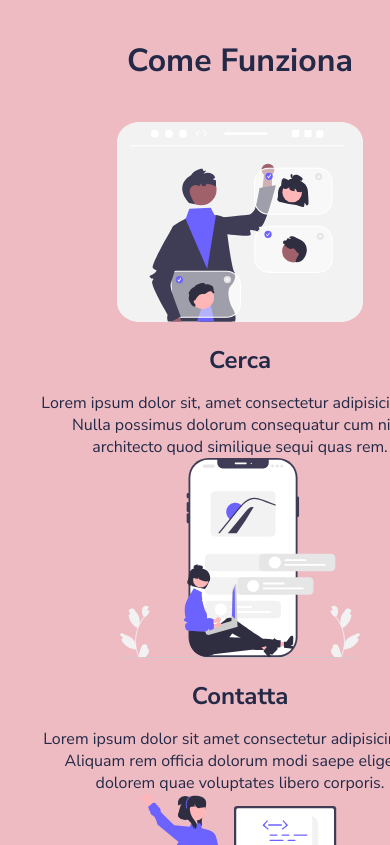
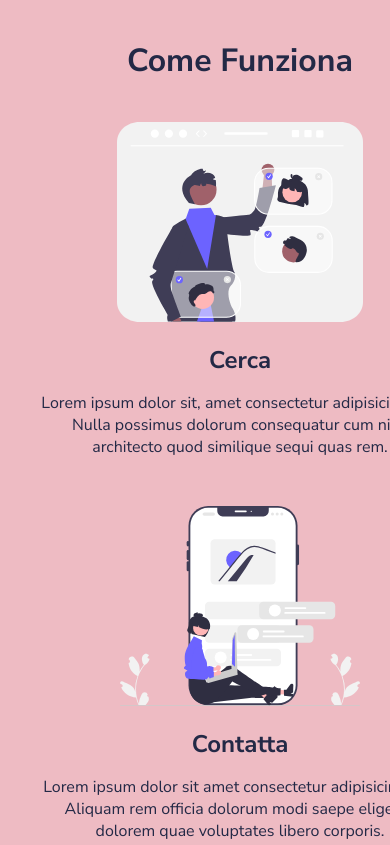
Before and after one commit to Ddanilo9/html-css-resp-wannabe, a plain HTML site: page index.html in a window 390 px wide. Shown: the part 940-1785 px from the top of the page. Drawn offline with Linux system fonts and the light colour scheme.

Commit message:
aggiunta padding

```diff
--- a/css/style.css
+++ b/css/style.css
@@ -161,4 +161,8 @@ img {
    .steps{
     margin-bottom: 0px;
    }
+
+   .steps .card {
+    padding-bottom: 3rem;
+   }
   }
```
